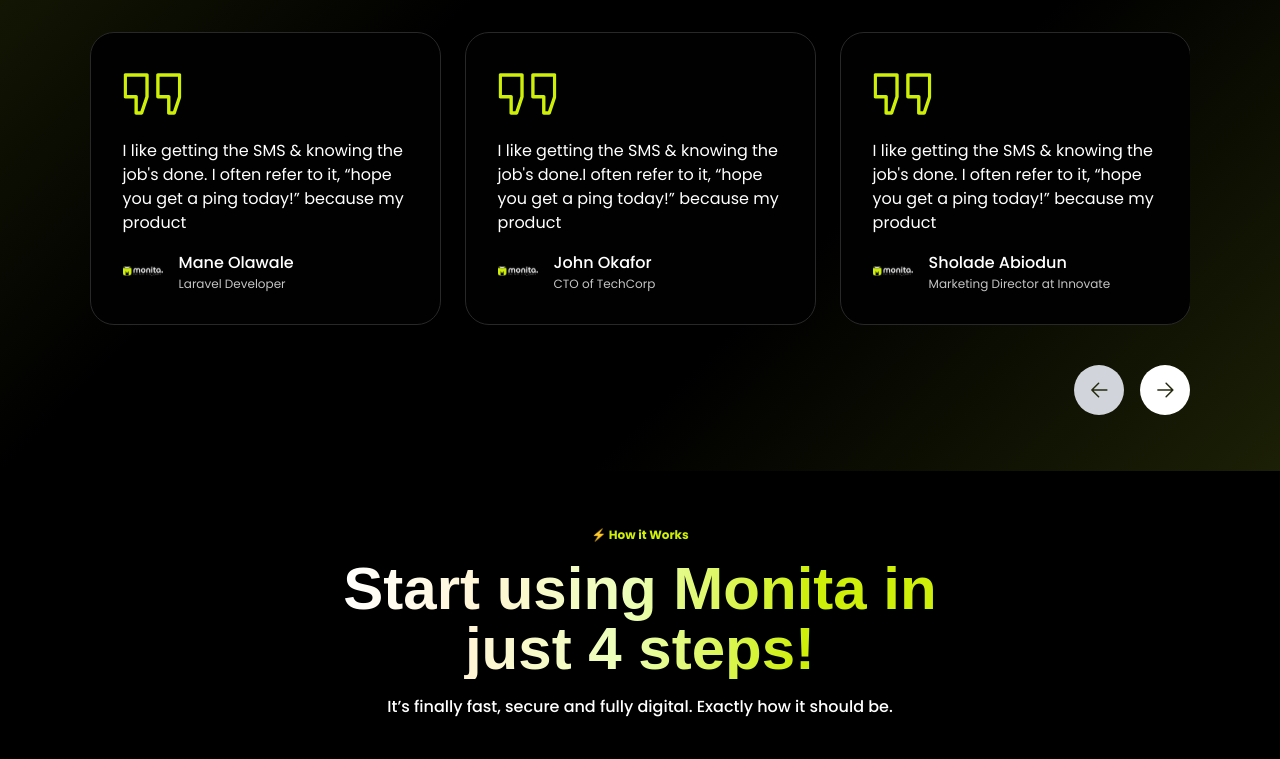
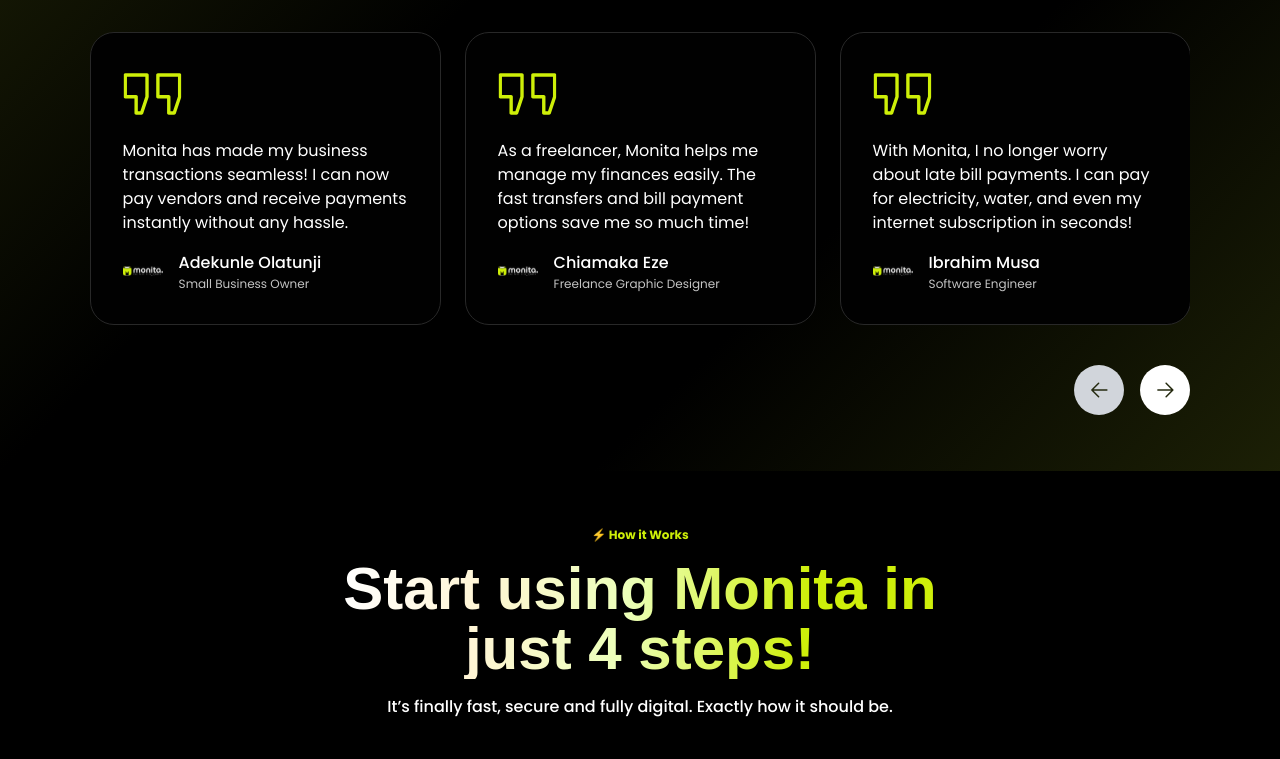
Before and after one commit to Monita-by-Nex-Panther-Technologies/monita-landing-page, a Next.js app: page / in a window 1280 px wide. Shown: the part 2380-3139 px from the top of the page. Built offline with nearby package versions, Linux system fonts and the light colour scheme; a web font is replaced by a local one.

Commit message:
chore: update social media links

```diff
--- a/app/_components/testimonials.tsx
+++ b/app/_components/testimonials.tsx
@@ -20,37 +20,30 @@
 const testimonials: Testimonial[] = [
 	{
 		id: 1,
-		quote: "I like getting the SMS & knowing the job's done. I often refer to it, “hope you get a ping today!” because my product",
-		name: "Mane Olawale",
-		position: "Laravel Developer",
+		quote: "Monita has made my business transactions seamless! I can now pay vendors and receive payments instantly without any hassle.",
+		name: "Adekunle Olatunji",
+		position: "Small Business Owner",
 		avatar: Avatar,
 	},
 	{
 		id: 2,
-		quote: "I like getting the SMS & knowing the job's done.I often refer to it, “hope you get a ping today!” because my product",
-		name: "John Okafor",
-		position: "CTO of TechCorp",
+		quote: "As a freelancer, Monita helps me manage my finances easily. The fast transfers and bill payment options save me so much time!",
+		name: "Chiamaka Eze",
+		position: "Freelance Graphic Designer",
 		avatar: Avatar,
 	},
 	{
 		id: 3,
-		quote: "I like getting the SMS & knowing the job's done. I often refer to it, “hope you get a ping today!” because my product",
-		name: "Sholade Abiodun",
-		position: "Marketing Director at Innovate",
+		quote: "With Monita, I no longer worry about late bill payments. I can pay for electricity, water, and even my internet subscription in seconds!",
+		name: "Ibrahim Musa",
+		position: "Software Engineer",
 		avatar: Avatar,
 	},
 	{
 		id: 4,
-		quote: "I like getting the SMS & knowing the job's done. I often refer to it, “hope you get a ping today!” because my product",
-		name: "Mike Festus",
-		position: "Business Owner",
-		avatar: Avatar,
-	},
-	{
-		id: 5,
-		quote: "I like getting the SMS & knowing the job's done. I often refer to it, “hope you get a ping today!” because my product",
-		name: "LOlly Tech",
-		position: "Frontend Developer",
+		quote: "Monita is a game changer for me. Sending money to family and handling my daily expenses has never been this convenient!",
+		name: "Folake Ajayi",
+		position: "Banking Professional",
 		avatar: Avatar,
 	},
 ];
--- a/components/footer.tsx
+++ b/components/footer.tsx
@@ -4,7 +4,6 @@
 import FacebookIcon from "./svg-icons/facebook-icon";
 import XIcon from "./svg-icons/x-icon";
 import InstagramIcon from "./svg-icons/instagram-icon";
-import LinkedInIcon from "./svg-icons/linkedin-icon";
 import TikTokIcon from "./svg-icons/tiktok-icon";
 
 const Footer = () => {
@@ -26,23 +25,35 @@
 						</p>
 
 						<div className="flex flex-row gap-3.5 mt-6">
-							<Link href="">
+							<Link
+								href="https://www.facebook.com/share/19kn5M2yRZ/?mibextid=wwXIfr"
+								target="_blank"
+								rel="noopener noreferrer"
+							>
 								<FacebookIcon />
 							</Link>
 
-							<Link href="">
-								<LinkedInIcon />
-							</Link>
-
-							<Link href="">
+							<Link
+								href="https://www.instagram.com/usemonitang/profilecard/?igsh=ODNmc2Z1dnVkejBk"
+								target="_blank"
+								rel="noopener noreferrer"
+							>
 								<InstagramIcon />
 							</Link>
 
-                            <Link href="">
+							<Link
+								href="https://www.tiktok.com/@usemonitang?_t=ZM-8sqqsCOfkXN&_r=1"
+								target="_blank"
+								rel="noopener noreferrer"
+							>
 								<TikTokIcon />
 							</Link>
 
-                            <Link href="">
+							<Link
+								href="https://x.com/usemonitang?s=21"
+								target="_blank"
+								rel="noopener noreferrer"
+							>
 								<XIcon />
 							</Link>
 						</div>
```
